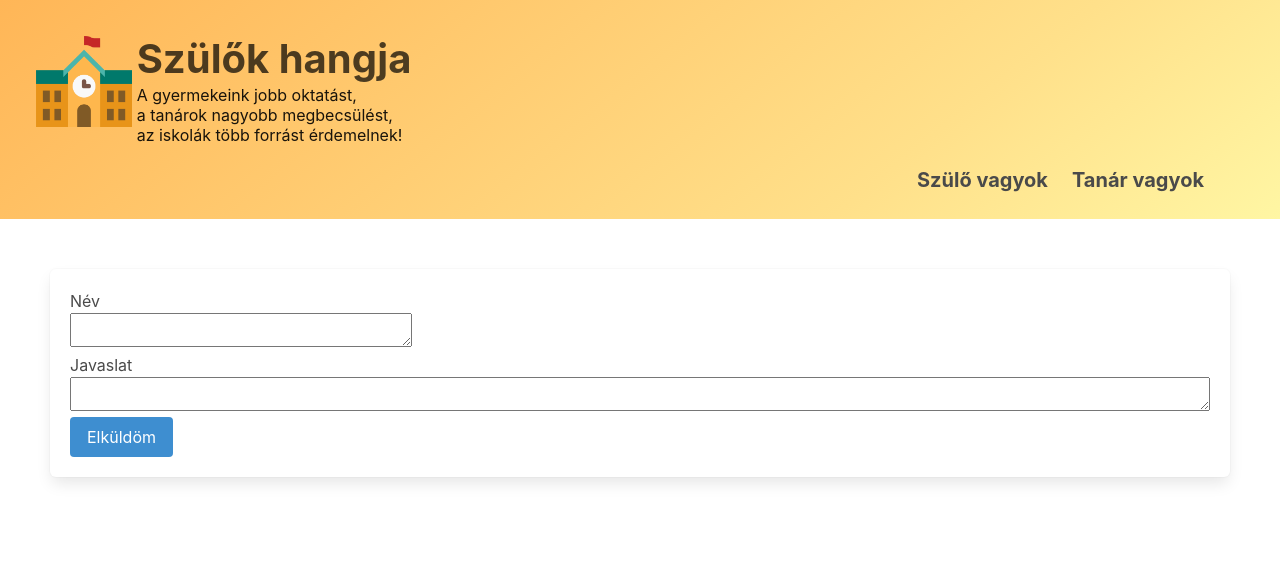
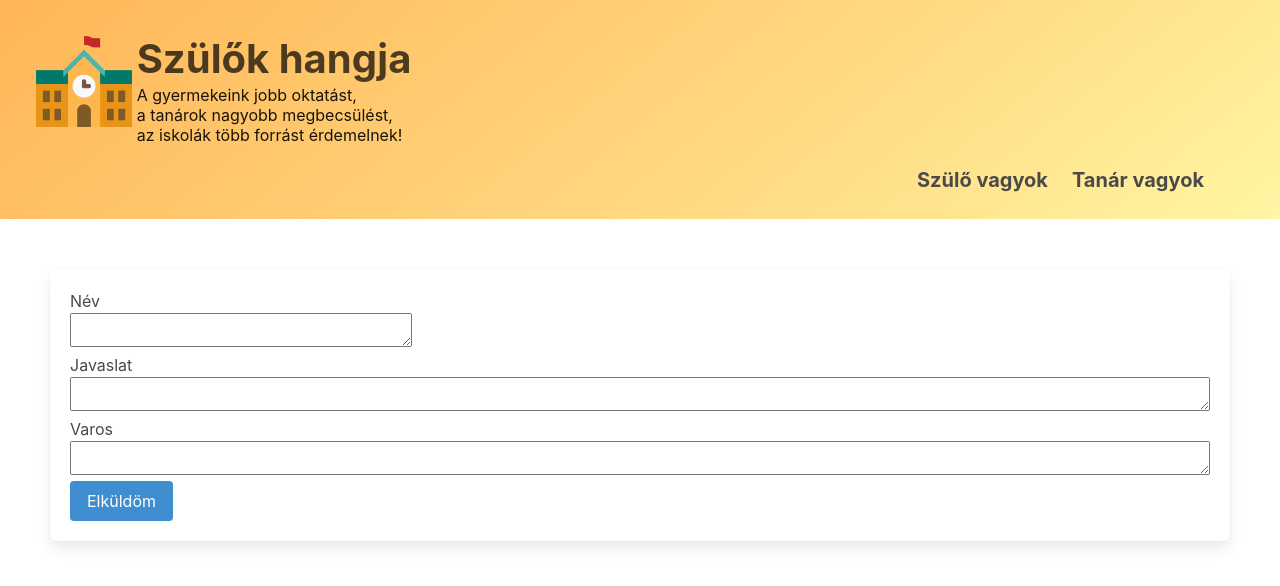
Before and after one commit to KlaraHajdu/szulokhangjaFE, a React (Create React App) app: page /teacher-post in a window 1280 px wide. Shown: the top 586 px of the page. Built offline with nearby package versions, Linux system fonts and the light colour scheme.

Commit message:
TeacherRecommendation form updated to include Location

```diff
--- a/src/components/TeacherRecommendationForm.tsx
+++ b/src/components/TeacherRecommendationForm.tsx
@@ -7,6 +7,7 @@ import { TeacherRecommendationContext } from "./TeacherRecommendationProvider";
 const TeacherRecommendationForm: React.FC = () => {
   const [message, setMeassage] = useState();
   const [name, setName] = useState();
+  const [location, setLocation] = useState();
   // const [teacherRecommendations, setTeacherRecommendations] = useContext(
   //   TeacherRecommendationContext
   // );
@@ -29,7 +30,7 @@ const TeacherRecommendationForm: React.FC = () => {
     let teacherRecommendation = {
       name: name,
       recommendation: message,
-      location: "Budapest"
+      location: location
     };
 
     return teacherRecommendation;
@@ -41,6 +42,10 @@ const TeacherRecommendationForm: React.FC = () => {
 
   const updateName = (e: any) => {
     setName(e.target.value);
+  };
+
+  const updateLocation = (e: any) => {
+    setLocation(e.target.value);
   };
 
   return (
@@ -58,6 +63,12 @@ const TeacherRecommendationForm: React.FC = () => {
           style={{ width: "100%" }}
           name="message"
         ></textarea>
+        <p> Varos </p>
+        <textarea
+          onChange={updateLocation}
+          style={{ width: "100%" }}
+          name="location"
+        ></textarea>
         <div>
           <Link to="/">
             <button
```
